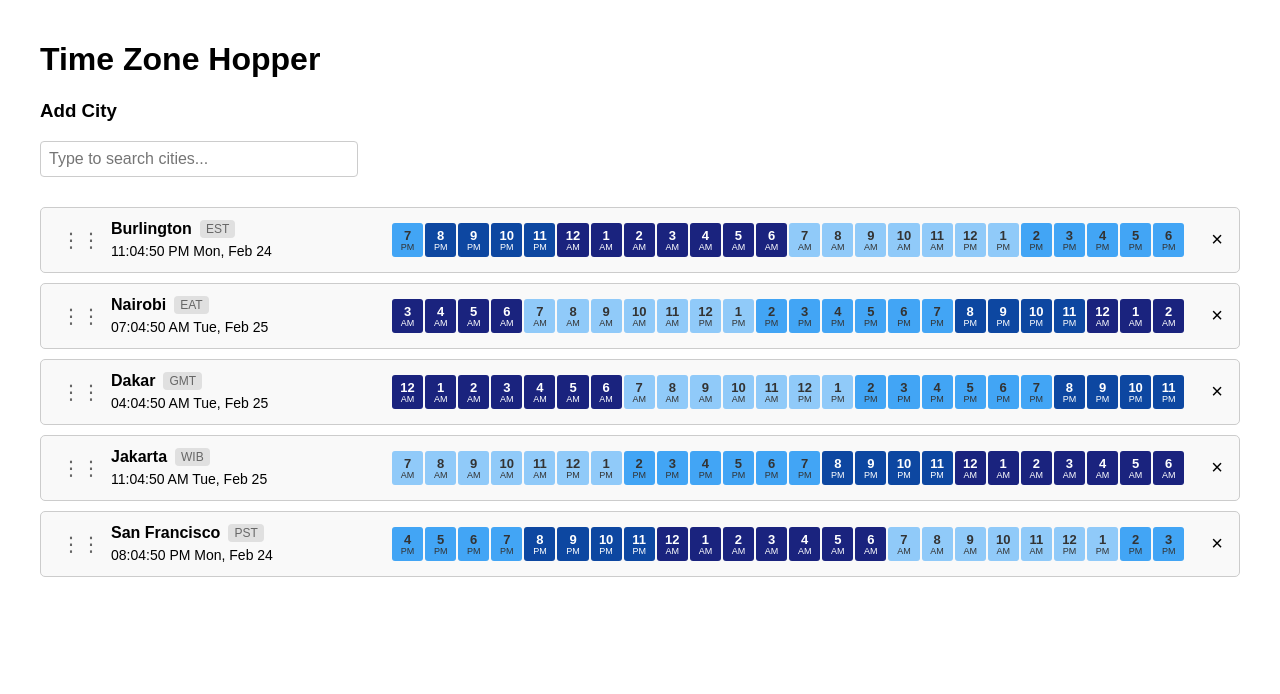
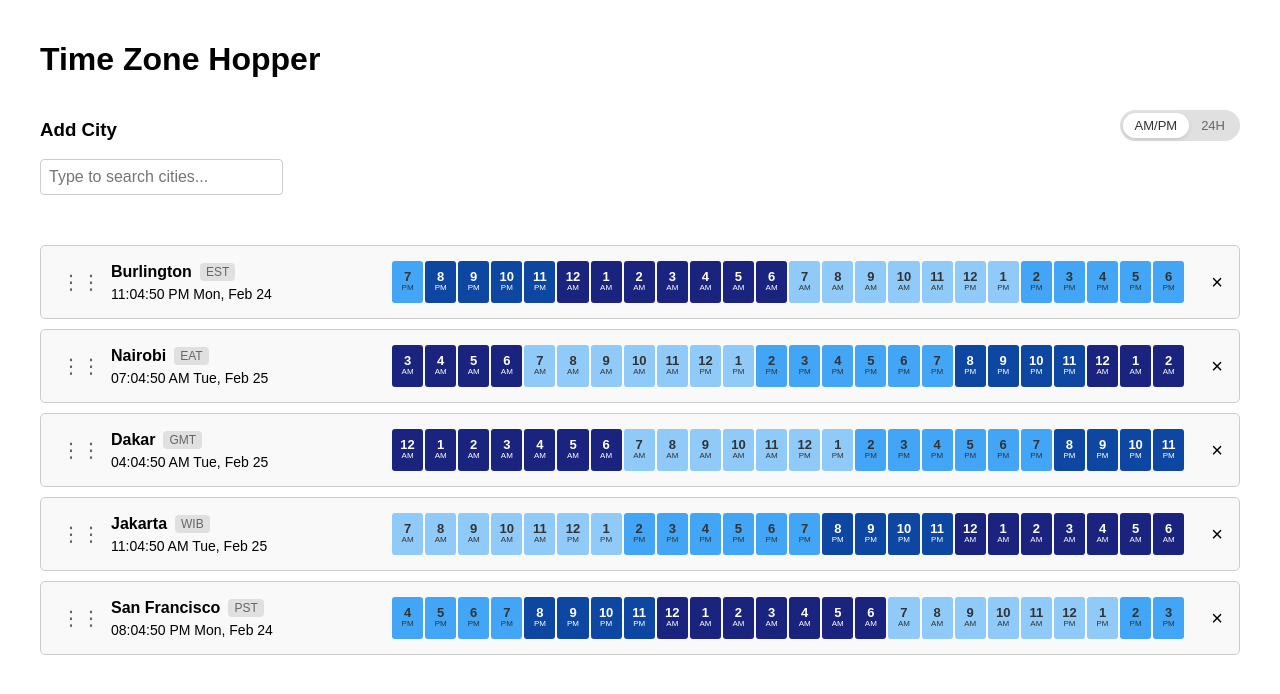
Before and after one commit to mberg/timehopper, a React (Create React App) app: page / in a window 1280 px wide. Shown: the top 694 px of the page. Built offline with nearby package versions, Linux system fonts and the light colour scheme.

Commit message:
MB: add 24H toggle

```diff
--- a/src/App.css
+++ b/src/App.css
@@ -3,6 +3,13 @@
   max-width: 1200px;
   margin: 0 auto;
   padding: 20px;
+}
+
+.app-header {
+  display: flex;
+  justify-content: space-between;
+  align-items: flex-start;
+  margin-bottom: 20px;
 }
 
 .city-selector {
@@ -13,6 +20,39 @@
   position: relative;
   width: 100%;
   max-width: 300px;
+}
+
+.time-format-toggle {
+  display: flex;
+  align-items: center;
+  margin-top: 10px;
+}
+
+.toggle-label {
+  display: flex;
+  align-items: center;
+  background: #e0e0e0;
+  border-radius: 20px;
+  padding: 3px;
+  cursor: pointer;
+  user-select: none;
+}
+
+.toggle-button {
+  background-color: transparent;
+  color: #666;
+  border: none;
+  border-radius: 16px;
+  padding: 5px 12px;
+  cursor: pointer;
+  font-size: 13px;
+  transition: all 0.2s ease;
+}
+
+.toggle-button.active {
+  background-color: white;
+  color: #333;
+  box-shadow: 0 2px 4px rgba(0,0,0,0.1);
 }
 
 .city-search {
@@ -181,24 +221,27 @@
   padding: 5px 0;
   border-radius: 3px;
   cursor: pointer;
-  position: relative; /* Ensure positioning for highlight overlay */
-  box-sizing: border-box; /* Include padding and border in the element's total width/height */
-  min-width: 0; /* Ensure flex items don't grow beyond their content */
+  position: relative;
+  box-sizing: border-box;
+  min-width: 0;
   margin: 0 1px;
   display: flex;
   flex-direction: column;
   justify-content: center;
   align-items: center;
+  height: 42px; /* Set fixed height to accommodate both formats */
 }
 
 .time-slot .hour {
   font-size: 13px;
   font-weight: bold;
+  line-height: 1.1;
 }
 
 .time-slot .period {
-  font-size: 9px;
-  line-height: 1;
+  font-size: 8px;
+  line-height: 1.1;
+  min-height: 11px; /* Add minimum height to maintain spacing even when empty */
 }
 
 /* Time of day coloring - refined day/night cycle */
--- a/src/App.js
+++ b/src/App.js
@@ -23,6 +23,7 @@ const cities = [
   { name: 'Dhaka', timezone: 'Asia/Dhaka', offset: 6, timezoneName: 'BST' },
   { name: 'Dubai', timezone: 'Asia/Dubai', offset: 4, timezoneName: 'GST' },
   { name: 'Dublin', timezone: 'Europe/Dublin', offset: 0, timezoneName: 'GMT' },
+  { name: 'Geneva', timezone: 'Europe/Zurich', offset: 1, timezoneName: 'CET' },
   { name: 'Helsinki', timezone: 'Europe/Helsinki', offset: 2, timezoneName: 'EET' },
   { name: 'Hong Kong', timezone: 'Asia/Hong_Kong', offset: 8, timezoneName: 'HKT' },
   { name: 'Istanbul', timezone: 'Europe/Istanbul', offset: 3, timezoneName: 'TRT' },
@@ -73,7 +74,7 @@ const ItemTypes = {
 };
 
 // Draggable timezone component
-const DraggableTimezoneRow = ({ city, index, moveTimezone, removeCity, hoveredTime, getTimeForCity, getTimeline, currentDate, setHoveredTime }) => {
+const DraggableTimezoneRow = ({ city, index, moveTimezone, removeCity, hoveredTime, getTimeForCity, getTimeline, currentDate, setHoveredTime, use24HourFormat }) => {
   const ref = useRef(null);
 
   const [{ isDragging }, drag] = useDrag({
@@ -171,7 +172,7 @@ const DraggableTimezoneRow = ({ city, index, moveTimezone, removeCity, hoveredTi
             onMouseLeave={() => setHoveredTime(null)}
           >
             <div className="hour">{slot.time.split('\n')[0]}</div>
-            <div className="period">{slot.time.split('\n')[1]}</div>
+            {!use24HourFormat && <div className="period">{slot.time.split('\n')[1]}</div>}
           </div>
         ))}
       </div>
@@ -205,6 +206,11 @@ function App() {
   });
   const [currentDate, setCurrentDate] = useState(new Date());
   const [hoveredTime, setHoveredTime] = useState(null); // Track the hovered time (in 24-hour format)
+  const [use24HourFormat, setUse24HourFormat] = useState(() => {
+    // Load time format preference from localStorage or default to 12-hour format
+    const savedFormat = localStorage.getItem('use24HourFormat');
+    return savedFormat ? JSON.parse(savedFormat) : false;
+  });
 
   // Update time every second
   useEffect(() => {
@@ -223,6 +229,11 @@ function App() {
       localStorage.setItem('selectedCities', JSON.stringify(cityNames));
     }
   }, [selectedCities]);
+
+  // Save time format preference to localStorage
+  useEffect(() => {
+    localStorage.setItem('use24HourFormat', JSON.stringify(use24HourFormat));
+  }, [use24HourFormat]);
 
   const addCity = (city) => {
     if (!selectedCities.find(c => c.name === city.name)) {
@@ -246,7 +257,7 @@ function App() {
       hour: '2-digit',
       minute: '2-digit',
       second: '2-digit',
-      hour12: true
+      hour12: !use24HourFormat
     };
     return currentDate.toLocaleTimeString('en-US', options);
   };
@@ -270,17 +281,21 @@ function App() {
         timeZone: city.timezone,
         hour: 'numeric',
         minute: hasHalfHourOffset ? 'numeric' : undefined,
-        hour12: true
+        hour12: !use24HourFormat
       };
 
       // Get the time string in the city's timezone
       let timeStr = timeAtHour.toLocaleTimeString('en-US', options);
 
-      // Split into hours and period
+      // For 12-hour format, split into hours and period
+      // For 24-hour format, just use the time
+      if (!use24HourFormat) {
         const [time, period] = timeStr.split(' ');
-
         // Format with line break
         timeStr = `${time}\n${period}`;
+      } else {
+        timeStr = `${timeStr}\n`; // Still use newline for consistent layout
+      }
 
       // Calculate what time it is in the city's timezone for coloring
       const cityTime = new Date(timeAtHour.getTime() + (city.offset * 60 * 60 * 1000));
@@ -349,6 +364,7 @@ function App() {
   return (
     <div className="app">
       <h1>Time Zone Hopper</h1>
+      <div className="app-header">
         <div className="city-selector">
           <h3>Add City</h3>
           <div className="search-dropdown">
@@ -384,6 +400,23 @@ function App() {
           )}
         </div>
         </div>
+        <div className="time-format-toggle">
+          <label className="toggle-label">
+            <button
+              className={`toggle-button ${!use24HourFormat ? 'active' : ''}`}
+              onClick={() => setUse24HourFormat(false)}
+            >
+              AM/PM
+            </button>
+            <button
+              className={`toggle-button ${use24HourFormat ? 'active' : ''}`}
+              onClick={() => setUse24HourFormat(true)}
+            >
+              24H
+            </button>
+          </label>
+        </div>
+      </div>
       <DndProvider backend={HTML5Backend}>
         <div className="timezone-container">
           {selectedCities.map((city, index) => (
@@ -398,6 +431,7 @@ function App() {
               getTimeForCity={getTimeForCity}
               getTimeline={getTimeline}
               currentDate={currentDate}
+              use24HourFormat={use24HourFormat}
             />
           ))}
         </div>
```
Lines whose indentation alone changed are shown as unchanged.
